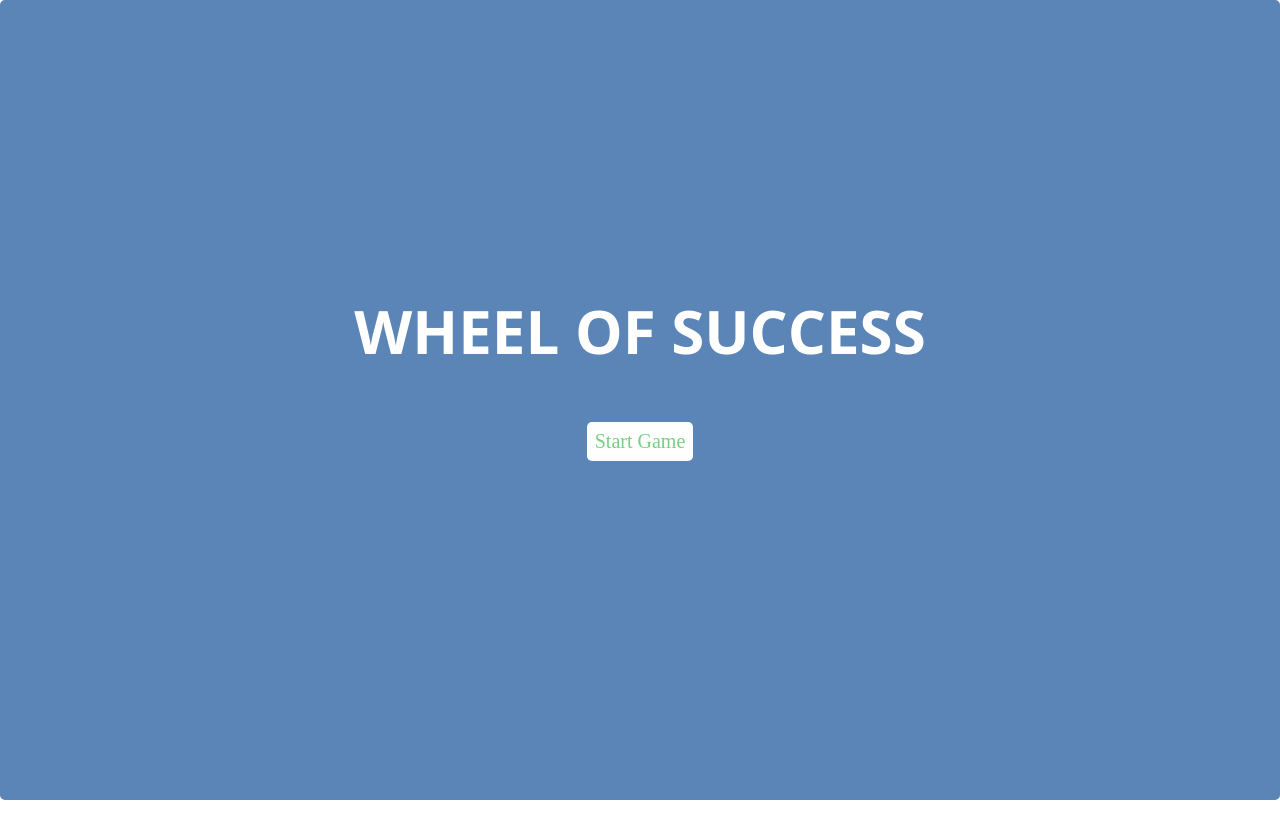
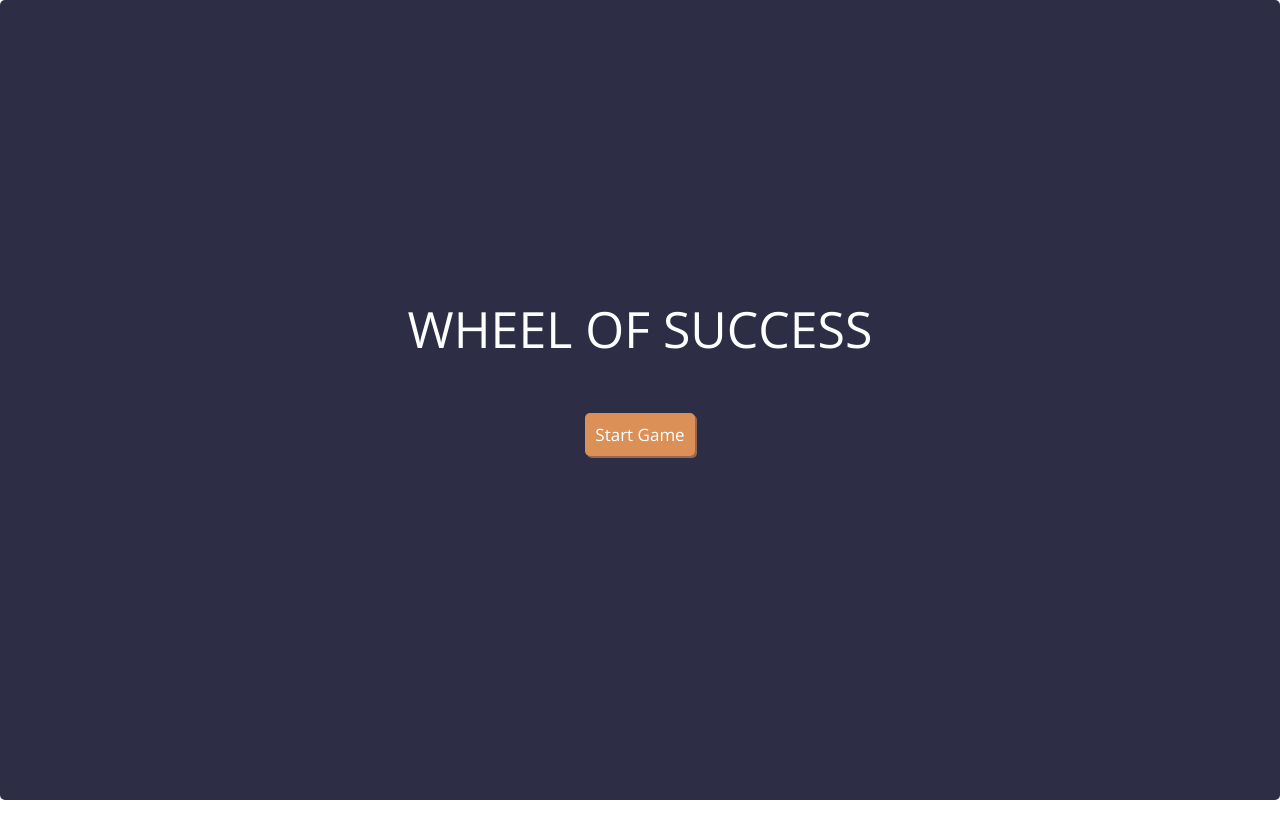
Before and after one commit to eaczechova/Game-Show-App, a plain HTML site: page index.html in a window 1280 px wide. Drawn offline with nearby package versions, Linux system fonts and the light colour scheme.

Commit message:
add style to start screen to match color-scheme from tutorial video

```diff
--- a/app.js
+++ b/app.js
@@ -117,4 +117,8 @@ function reset() {
       keyboardButtons[i].removeAttribute('disabled');
     }
   }
+
+  for(let i = 0; i < hearts.length; i++) {
+    hearts[i].setAttribute('src', 'images/liveHeart.png');
+  }
 }
--- a/css/styles.css
+++ b/css/styles.css
@@ -4,7 +4,7 @@
 /* Variables */
 
 :root {
-  --color-win: #78CF82;
+  /* --color-win: #78CF82;
   --color-lose: #D94545;
   --color-start: #5b85b7;
   --color-neutral: #445069;
@@ -13,7 +13,21 @@
   --color-keys-light: #E5E5E5;
   --font-size-large: 60px;
   --font-size-medium: 20px;
+  --transition: all .2s ease-in-out; */
+
+  --color-win: #78CF82;
+  --color-lose: #D94545;
+  --color-start: #2d2e45;
+  --color-neutral: #445069;
+  --color-neutral-light: #D2D2D2;
+  --color-keys: #37474F;
+  --color-keys-light: #E5E5E5;
+  --font-size-large: 50px;
+  --font-size-medium: 20px;
+  --font-size-small: 17px;
   --transition: all .2s ease-in-out;
+  --color-btn-start: #da9057;
+
 }
 
 /* main */
@@ -39,6 +53,7 @@ h2 {
   text-transform: uppercase;
   font-family: 'Open Sans', sans-serif;
   font-size: var(--font-size-large);
+  font-weight: lighter;
   margin: 0;
 }
 
@@ -82,7 +97,8 @@ button {
   height: 65px;
   width: 65px;
   padding: 20px 1px 0 1px;
-  margin-right: 2px;
+  margin-right: 3px;
+  margin-bottom: 15px;
   color: transparent;
   background: var(--color-neutral-light);
   border-radius: 5px;
@@ -112,11 +128,13 @@ button {
 }
 
 .btn__reset {
-  padding: 8px;
+  padding: 10px;
   margin: 50px auto;
-  background: #FFFFFF;
+  background: var(--color-btn-start);
   border-radius: 5px;
-  font-size: var(--font-size-medium);
+  font-family: 'Open Sans', sans-serif;
+  font-size: var(--font-size-small);
+  box-shadow: 2px 2px 0px 0px rgba(218, 144, 87, 0.6);
 }
 
 /* Overlay */
@@ -143,7 +161,7 @@ button {
 }
 
 .start a {
-  color: var(--color-win);
+  color: #FFFFFF;;
 }
 
 .win {
```
Also changed, not shown: 1 other file.
